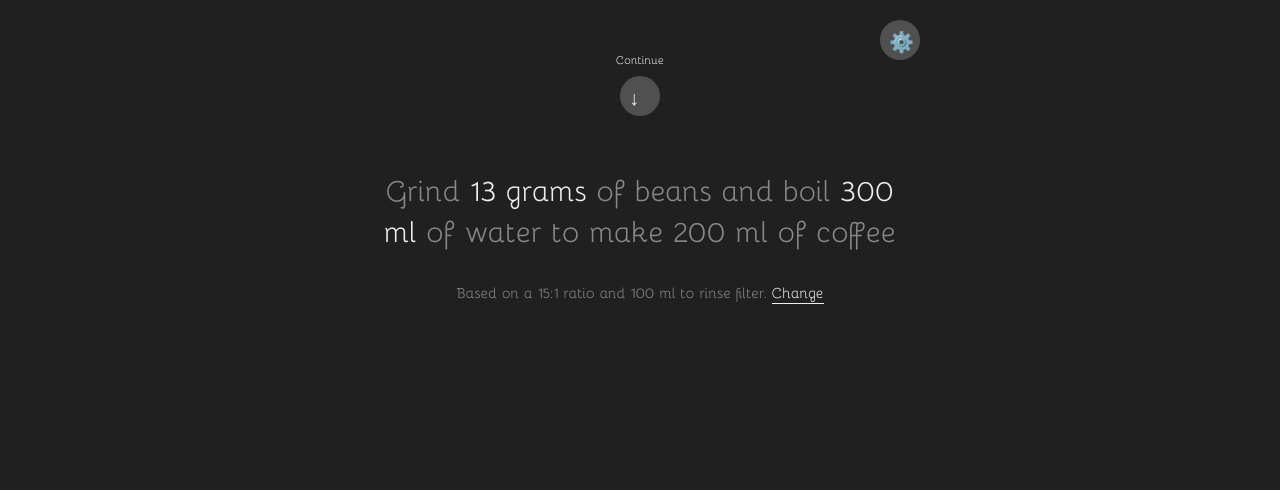
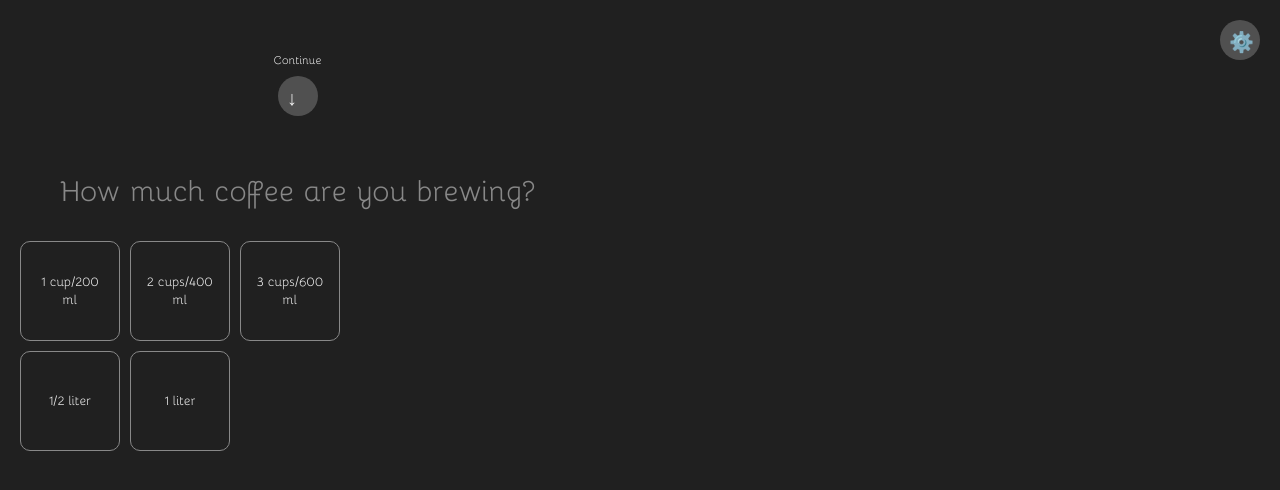
Before and after one commit to nordhagen/pour-over-app, a Vue app: page / in a window 1280 px wide. Shown: the top 490 px of the page. Built offline with nearby package versions, Linux system fonts and the light colour scheme.

Commit message:
first css grid test

```diff
--- a/src/App.vue
+++ b/src/App.vue
@@ -38,9 +38,10 @@ export default {
 <style lang="postcss">
 
 .app {
-  max-width: 600px;
+  width:100%;
   position: relative;
   margin: 0 auto;
+  padding: 20px;
 }
 
 .txt-btn {
--- a/src/components/BrewAmountStep.vue
+++ b/src/components/BrewAmountStep.vue
@@ -29,15 +29,24 @@ export default {
 <style lang="postcss" scoped>
 
 .button-container {
-  text-align: center;
+  display:grid;
+  grid-template-columns: 33.33% 33.33% 33.33%;
+  grid-column-start: 4;
+  grid-column-gap: 10px;
+  grid-row-gap: 10px;
+  width: 300px;
 }
 .amount-button {
-  background: #eee;
-  border: none;
-  border-radius: 0;
+  background:none;
+  border: 1px solid #888;
+  border-radius: 10px;
   width: 100px;
   padding: 15px;
-  margin-bottom: 10px;
   height: 100px;
+  color: #eee;
+  outline: none;
+}
+.amount-button:focus, .amount-button:hover {
+  border-color: #eee;
 }
 </style>
--- a/src/containers/BrewGuide.vue
+++ b/src/containers/BrewGuide.vue
@@ -1,7 +1,7 @@
 <template>
   <section class="brew-guide">
-    <!-- <brew-amount-step></brew-amount-step> -->
-    <grind-boil-step></grind-boil-step>
+    <brew-amount-step></brew-amount-step>
+    <!-- <grind-boil-step></grind-boil-step> -->
   </section>
 </template>
 
@@ -45,8 +45,6 @@
 
 .brew-step {
   position: absolute;
-  top: 20px;
-  width: 100%;
   padding-top: 120px;
   height: 100%;
 }
```
